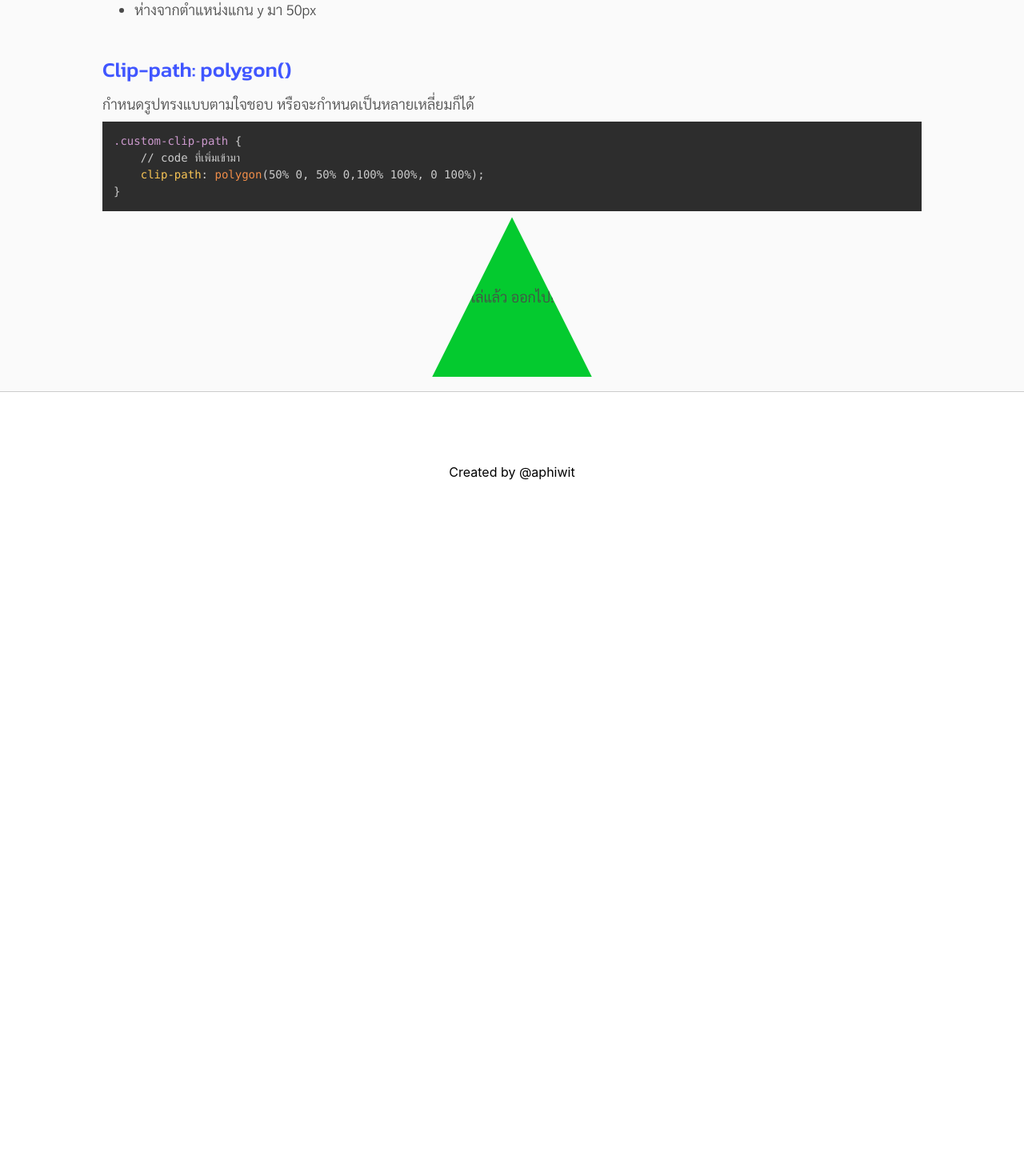
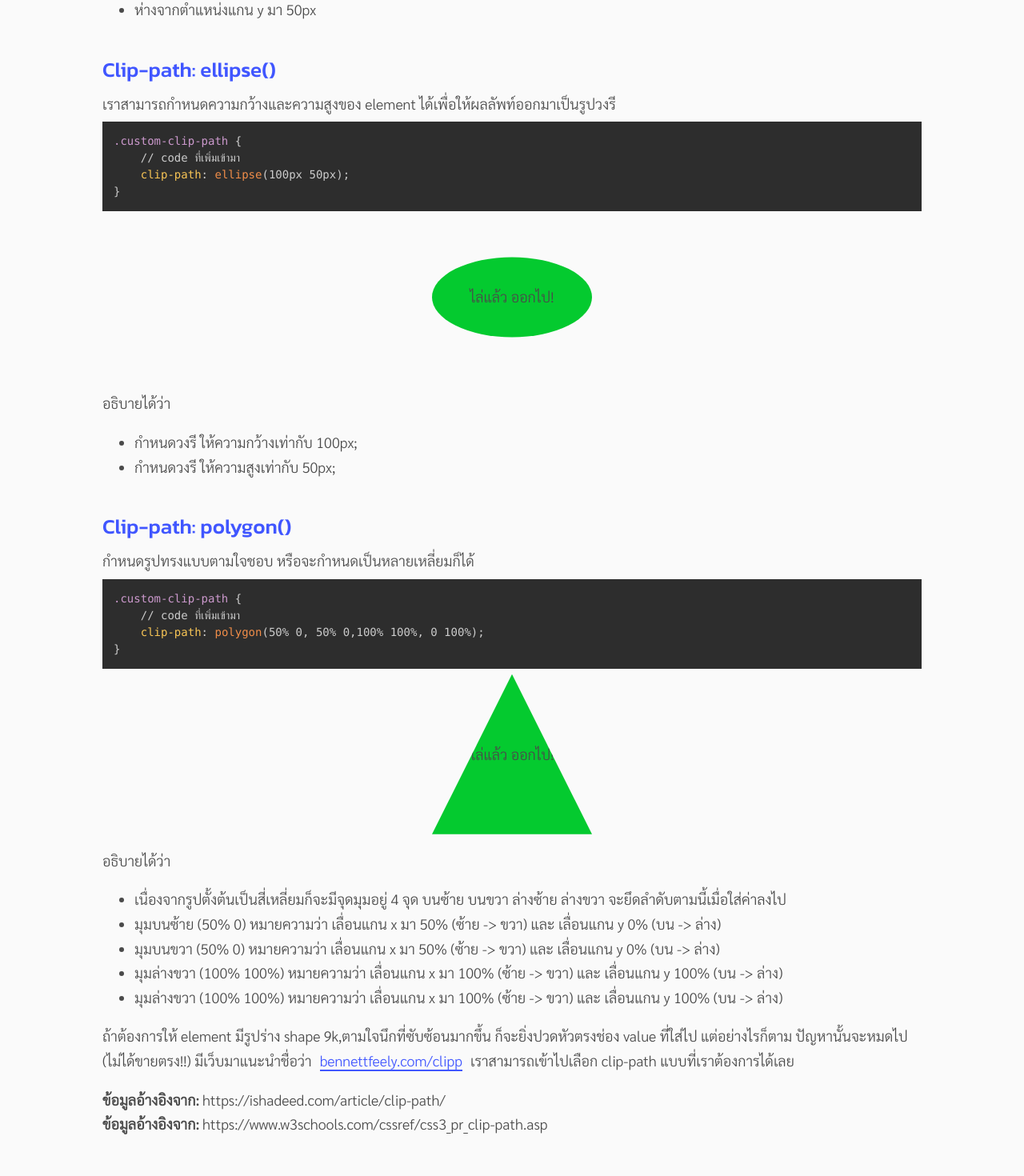
Before and after one commit to Aphiwit1/2021-next-nuengstory-v1, a Next.js app: page /posts/blog-2-clip-path in a window 1280 px wide. Shown: the part 3087-4557 px from the top of the page at 80% size. Before the commit the page ends 3776 px from the top, so only its background shows below. Built offline with nearby package versions, Linux system fonts and the light colour scheme.

Commit message:
update blog

```diff
--- a/pages/posts/blog-1-element-center.js
+++ b/pages/posts/blog-1-element-center.js
@@ -71,7 +71,7 @@ export default function Test() {
           {/* <Image alt="blog cover" className={Content.contentImageCover} layout="fill" src="https://dl.dropboxusercontent.com/s/owwafmerbzupwyq/blog1-cover.png?dl=0"  /> */}
           <Image
         src={ElementCenter}
-        alt="Landscape picture"
+        alt="Element-center"
         width={500}
         height={500}
       />
--- a/pages/posts/blog-2-clip-path.js
+++ b/pages/posts/blog-2-clip-path.js
@@ -4,7 +4,7 @@ import Content from "./content.module.css";
 import Blog2 from "./blog2.module.css";
 import Code from "../../styles/Code";
 import Image from "next/image";
-import ElementCenter from "../../public/element_center.png";
+import ClipPathWebsite from "../../public/clip-path-website.jpg";
 
 export default function ClipPath() {
   const cssOriginal = `.custom-clip-path {
@@ -37,11 +37,15 @@ export default function ClipPath() {
     clip-path: circle(80px at 100px 50px);
 }`;
 
-const polygon = `.custom-clip-path {
+  const ellipse = `.custom-clip-path {
+    // code ที่เพิ่มเข้ามา
+    clip-path: ellipse(100px 50px);
+}`;
+
+  const polygon = `.custom-clip-path {
     // code ที่เพิ่มเข้ามา
     clip-path: polygon(50% 0, 50% 0,100% 100%, 0 100%);
 }`;
-
 
   return (
     <Layout>
@@ -179,18 +183,76 @@ const polygon = `.custom-clip-path {
             </div>
 
             {/* 3 */}
+            <div className={Content.textTopic}>Clip-path: ellipse()</div>
+            <div className={Content.textContent}>
+              เราสามารถกำหนดความกว้างและความสูงของ element
+              ได้เพื่อให้ผลลัพท์ออกมาเป็นรูปวงรี
+              <Code className={Content.Code} code={ellipse} language="css" />
+              <div className={Blog2.Ellipse}>
+                <div>ไล่แล้ว ออกไป!</div>
+              </div>
+            </div>
+            <div className={Content.textContent}>
+                อธิบายได้ว่า
+                <ul>
+                    <li>กำหนดวงรี ให้ความกว้างเท่ากับ 100px;</li>
+                    <li>กำหนดวงรี ให้ความสูงเท่ากับ 50px;</li>
+                </ul>
+            </div>
+
+            {/* 4 */}
             <div className={Content.textTopic}>Clip-path: polygon()</div>
             <div className={Content.textContent}>
-            กำหนดรูปทรงแบบตามใจชอบ หรือจะกำหนดเป็นหลายเหลี่ยมก็ได้
-            <Code
-                className={Content.Code}
-                code={polygon}
-                language="css"
-              />
+              กำหนดรูปทรงแบบตามใจชอบ หรือจะกำหนดเป็นหลายเหลี่ยมก็ได้
+              <Code className={Content.Code} code={polygon} language="css" />
               <div className={Blog2.Polygon}>
                 <div>ไล่แล้ว ออกไป!</div>
               </div>
             </div>
+            <div className={Content.textContent}>
+              อธิบายได้ว่า
+              <ul>
+                <li>
+                  เนื่องจากรูปตั้งต้นเป็นสี่เหลี่ยมก็จะมีจุดมุมอยู่ 4 จุด บนซ้าย
+                  บนขวา ล่างซ้าย ล่างขวา จะยึดลำดับตามนี้เมื่อใส่ค่าลงไป
+                </li>
+                <li>
+                  มุมบนซ้าย (50% 0) หมายความว่า เลื่อนแกน x มา 50% (ซ้าย -> ขวา)
+                  และ เลื่อนแกน y 0% (บน -> ล่าง)
+                </li>
+                <li>
+                  มุมบนขวา (50% 0) หมายความว่า เลื่อนแกน x มา 50% (ซ้าย -> ขวา)
+                  และ เลื่อนแกน y 0% (บน -> ล่าง)
+                </li>
+                <li>
+                  มุมล่างขวา (100% 100%) หมายความว่า เลื่อนแกน x มา 100% (ซ้าย
+                  -> ขวา) และ เลื่อนแกน y 100% (บน -> ล่าง)
+                </li>
+                <li>
+                  มุมล่างขวา (100% 100%) หมายความว่า เลื่อนแกน x มา 100% (ซ้าย
+                  -> ขวา) และ เลื่อนแกน y 100% (บน -> ล่าง)
+                </li>
+              </ul>
+            </div>
+
+            <div className={Content.textContent}>
+                ถ้าต้องการให้ element มีรูปร่าง shape 9k,ตามใจนึกที่ซับซ้อนมากขึ้น ก็จะยิ่งปวดหัวตรงช่อง value ที่ใส่ไป
+                แต่อย่างไรก็ตาม ปัญหานั้นจะหมดไป (ไม่ได้ขายตรง!!)  มีเว็บมาแนะนำชื่อว่า
+            <a  className={Content.LinkTag}  href="https://bennettfeely.com/clippy">bennettfeely.com/clipp</a>เราสามารถเข้าไปเลือก clip-path แบบที่เราต้องการได้เลย
+            </div>
+
+            <div className={Content["textContent"] + " " + Content["pb50"]}>
+            <div>
+            <strong>ข้อมูลอ้างอิงจาก:</strong> https://ishadeed.com/article/clip-path/
+            </div>
+            <div>
+            <strong>ข้อมูลอ้างอิงจาก:</strong>  https://www.w3schools.com/cssref/css3_pr_clip-path.asp
+            </div>
+
+
+            </div>
+
+
           </div>
         </div>
       </>
--- a/pages/posts/blog2.module.css
+++ b/pages/posts/blog2.module.css
@@ -62,3 +62,15 @@
     display: flex;
     clip-path: polygon(50% 0, 50% 0,100% 100%, 0 100%);
 }
+
+
+.Ellipse {
+    background-color: #04ca2f;
+    height: 200px;
+    width: 200px;
+    margin: auto;
+    justify-content: center;
+    align-items: center;
+    display: flex;
+    clip-path: ellipse(100px 50px);
+}
--- a/pages/posts/content.module.css
+++ b/pages/posts/content.module.css
@@ -97,6 +97,12 @@
     font-family: 'Sarabun', sans-serif;
 }
 
+.LinkTag {
+    border-bottom: 2px solid #4056ff;
+    color: #4056ff;
+    margin: 0px 10px;
+}
+
 @media only screen and (max-width: 1280px) {
     .blogContentContainer {
         padding: 0px 10%;
```
Also changed, not shown: public/clip-path-website.jpg (added).
